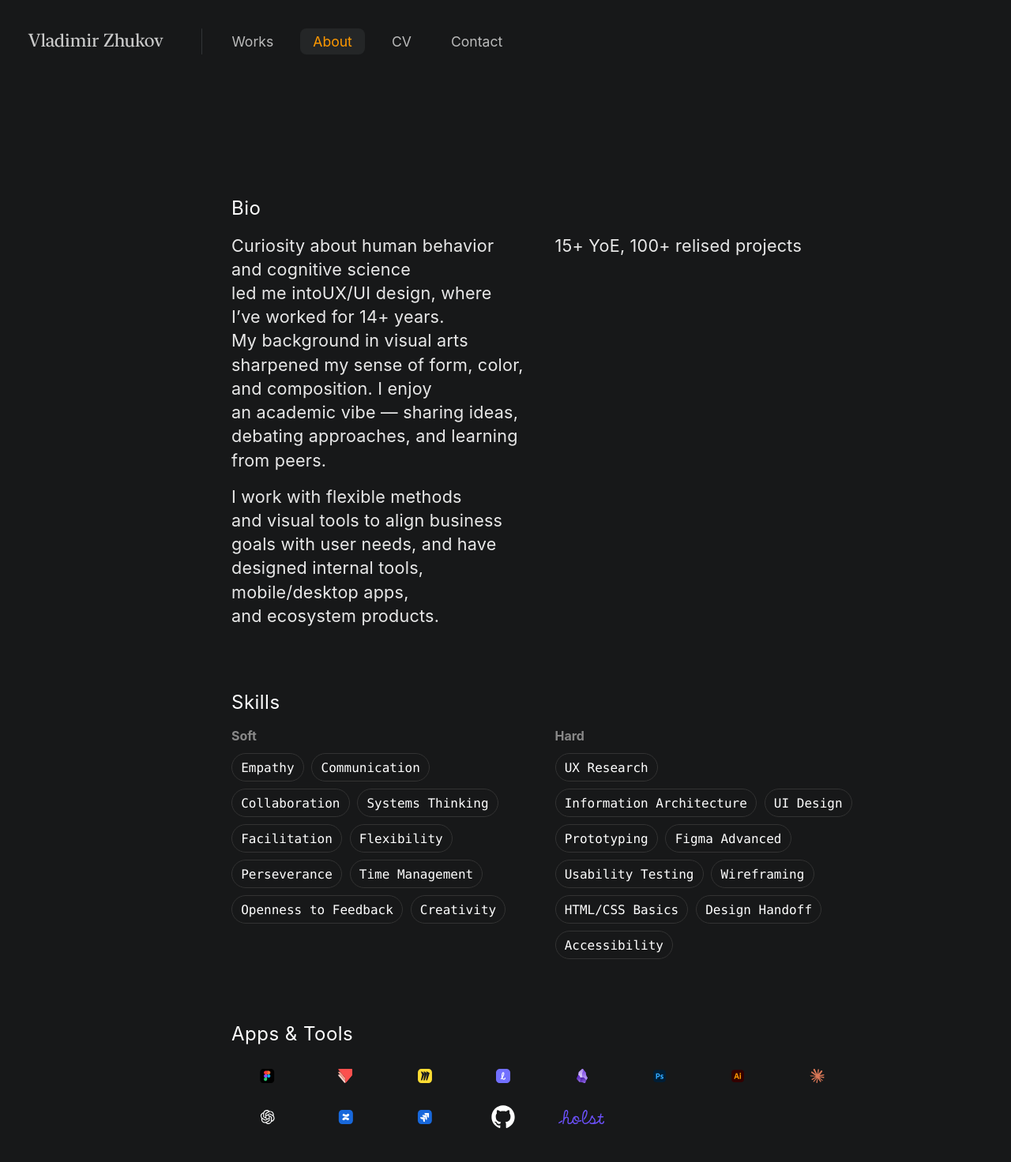
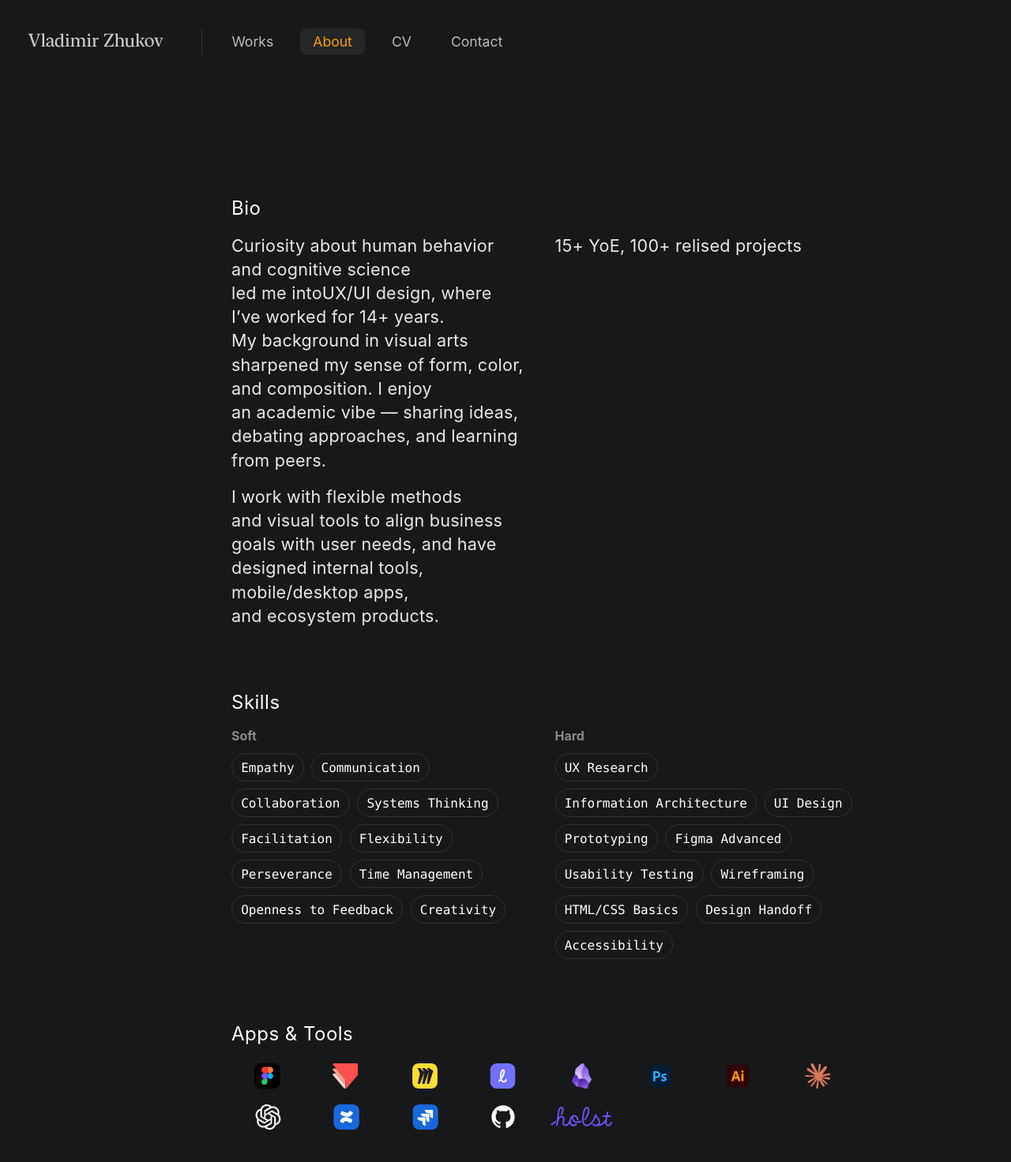
Before and after one commit to uxiscool/experience, a Jekyll site: the page built from about.md, in a window 1280 px wide. Shown: the top 1472 px of the page at 79% size. Built offline with Jekyll 4.4.1, drawn with Linux system fonts in a browser that asks for light colours.

Commit message:
Add files via upload

```diff
--- a/css/main.css
+++ b/css/main.css
@@ -606,6 +606,7 @@ section {
   display: flex;
   align-items: center;
   justify-content: center;
+  padding: 0;
 }
 
 /* Логотип вписывается в окно, без обесцвечивания */
@@ -613,7 +614,7 @@ section {
   max-height: 100%;                      /* не выше окна */
   max-width: 100%;                       /* не шире окна с учётом паддингов */
   width: auto;
-  height: auto;
+  height: 100%;
   display: block;
   object-fit: contain;
   filter: none;
```
